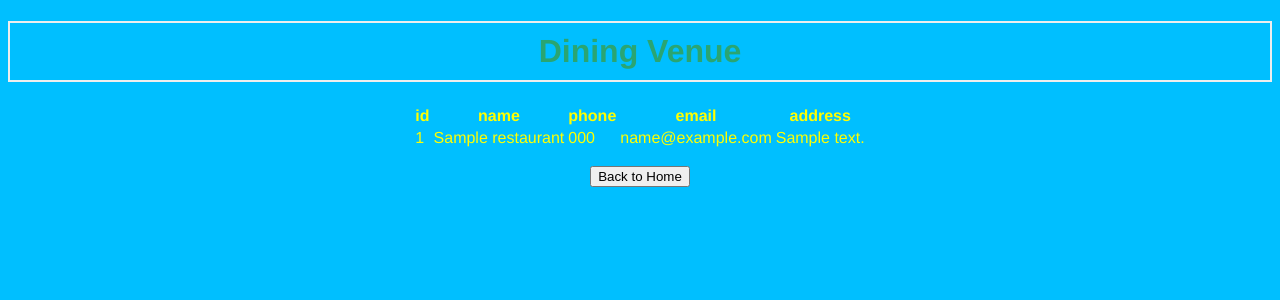
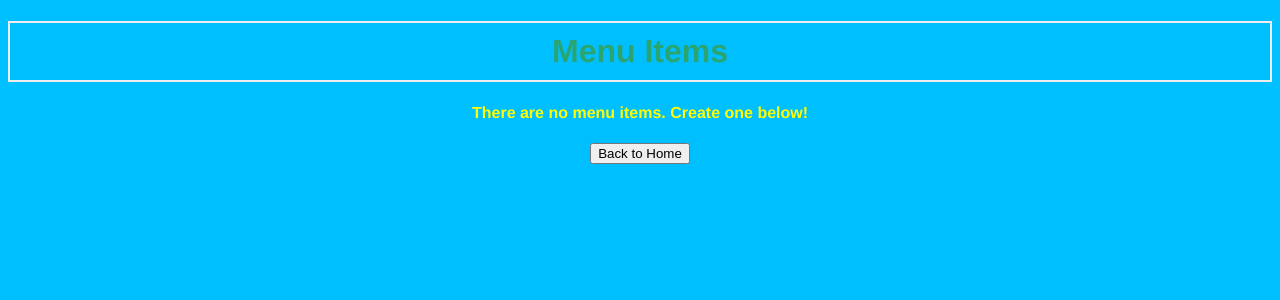
Before and after one commit to JQ100/nourishcampus, a Flask app: page /restaurant in a window 1280 px wide. Shown: the top 300 px of the page. Run offline with Flask 2, Linux system fonts and the light colour scheme; tables that the repository leaves empty hold one stand-in row (values such as "Sample post"); some libraries are stand-ins or nearby versions.

Commit message:
create menu page admin/non-admin view

```diff
--- /dev/null
+++ b/nourish_campus/blueprints/menu_item/templates/views/non_admin.html
@@ -0,0 +1,37 @@
+{% extends 'base.html' %}
+
+{% block head %}
+<title>Menu Items</title>
+{% endblock %}
+
+{% block body %}
+<div class="content">
+    <h1 style="text-align: center">Menu Items</h1>
+    {% if menu_items|length < 1 %} <h4 style="text-align: center">There are no menu items. Create one below!</h4>
+        {% else %}
+        <table class="center">
+            <tr>
+                <th>id</th>
+                <th>name</th>
+                <th>price</th>
+                <th>calories</th>
+                <th>restaurant_id</th>
+                <th>created_at</th>
+            </tr>
+            <!-- menu_items contains all menu item queries, used in this loop to traverse the menu items -->
+            {% for menu in menu_items %}
+            <tr>
+                <td>{{ menu.id }}</td>
+                <td>{{ menu.name }}</td>
+                <td>{{ menu.price }}</td>
+                <td>{{ menu.calories }}</td>
+                <td>{{ menu.restaurant_id }}</td>
+                <td>{{ menu.created_at }}</td>
+            </tr>
+            {% endfor %}
+        </table>
+        {% endif %}
+        <!-- <p style="text-align: center"><a href="/">Back to Home</a></p> -->
+        <p style="text-align: center"><a href="/"> <button>Back to Home </button></a></p>
+</div>
+{% endblock %}
```
Also changed, not shown: nourish_campus/blueprints/menu_item/templates/menu_index.html (+15 -56 lines), nourish_campus/blueprints/menu_item/templates/views/admin.html (added, +58 -0 lines).
